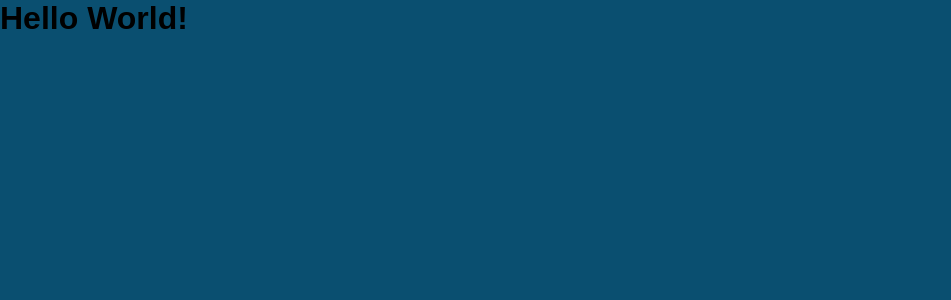
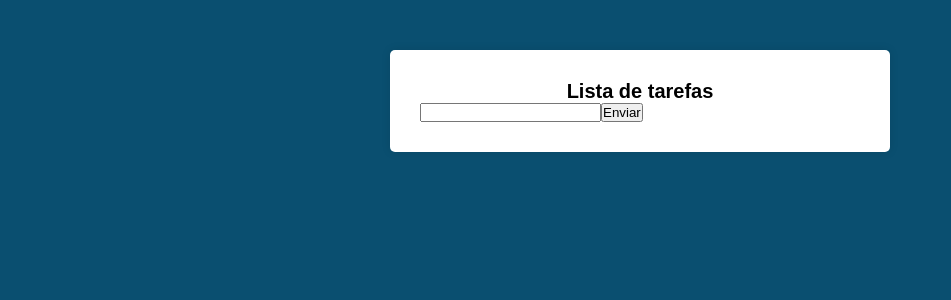
Before and after one commit to matheusz98/projetos-curso-javascript, a React (Create React App) app in the folder Projeto Lista de Tarefas/: page / in a window 1280 px wide. Shown: the top 300 px of the page, without its empty margins (0-951 px from the left). Built offline with nearby package versions, Linux system fonts and the light colour scheme.

Commit message:
Componentes

```diff
--- a/Projeto Lista de Tarefas/src/App.js
+++ b/Projeto Lista de Tarefas/src/App.js
@@ -1,6 +1,7 @@
 import React from 'react';
+import Main from './components/Main';
 import './App.css';
 
 export default function App() {
-  return <h1>Hello World!</h1>;
+  return <Main />;
 }
--- /dev/null
+++ b/Projeto Lista de Tarefas/src/components/Main.css
@@ -0,0 +1,13 @@
+.main {
+  background: #ffffff;
+  padding: 30px;
+  margin: 50px auto;
+  max-width: 500px;
+  border-radius: 5px;
+  box-shadow: 0 0 10px rgba(0,0,0,0.1);
+}
+
+.main h1 {
+  font-size: 20px;
+  text-align: center;
+}
--- /dev/null
+++ b/Projeto Lista de Tarefas/src/components/Main.js
@@ -0,0 +1,29 @@
+import React, { Component } from 'react';
+import './Main.css';
+
+export default class Main extends Component {
+  state = {
+    novaTarefa: '',
+  };
+
+  handleChange = (e) => {
+    this.setState({
+      novaTarefa: e.target.value,
+    });
+  }
+
+  render() {
+    const { novaTarefa } = this.state;
+
+    return (
+      <div className="main">
+        <h1>Lista de tarefas</h1>
+
+        <form action="#">
+          <input onChange={this.handleChange} type="text" />
+          <button type="submit">Enviar</button>
+        </form>
+      </div>
+    );
+  }
+}
--- a/Projeto Lista de Tarefas/src/index.js
+++ b/Projeto Lista de Tarefas/src/index.js
@@ -6,5 +6,5 @@
   <React.StrictMode>
     <App />
   </React.StrictMode>,
-  document.getElementById('root')
+  document.getElementById('root'),
 );
```
Also changed, not shown: Projeto Lista de Tarefas/.eslintrc.js.
